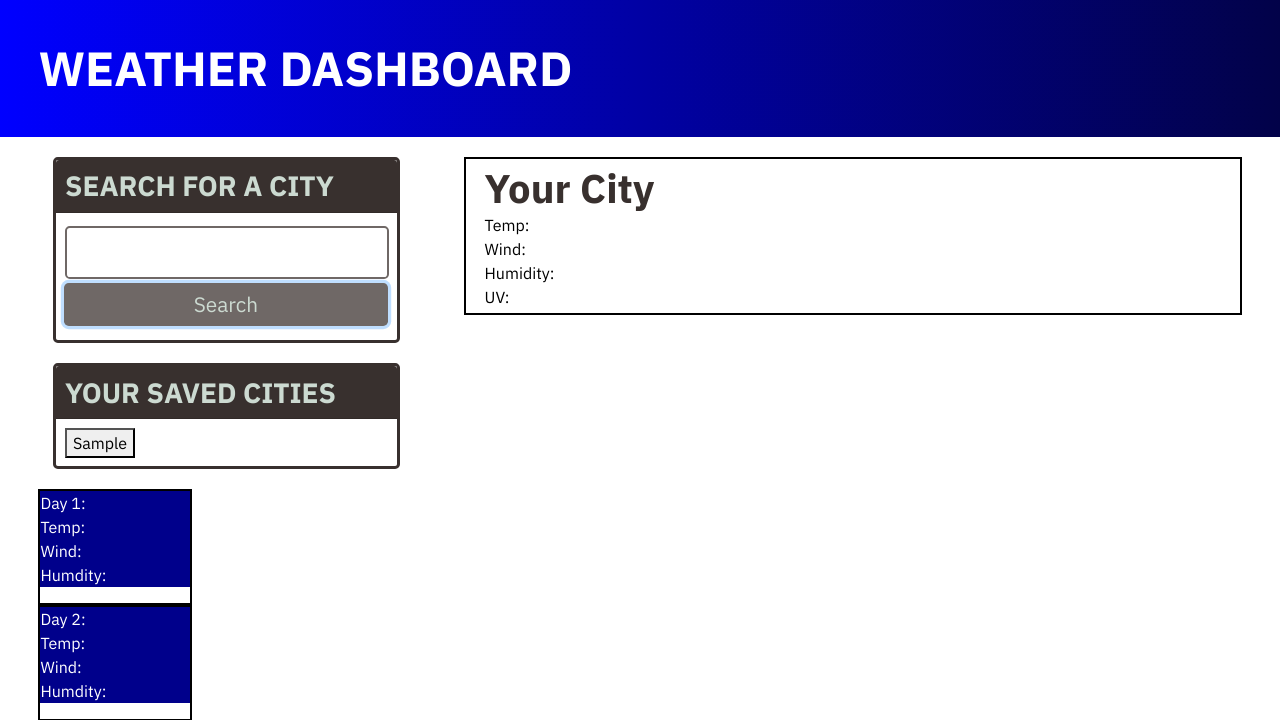
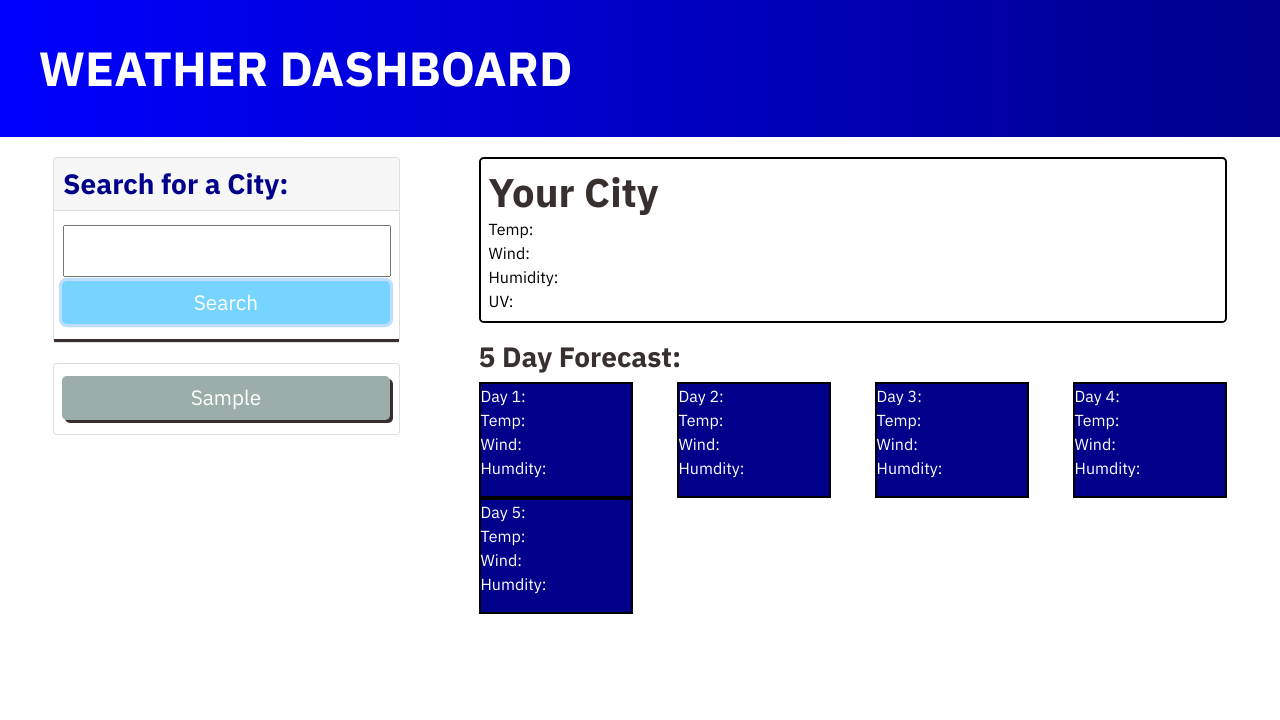
Before and after one commit to RauchDavis13/Challenge6, a plain HTML site: page index.html in a window 1280 px wide. Both pictures are taken after typing "Sample" into the empty fields and a click on the button "Search". Shown: the top 720 px of the page. Drawn offline with nearby package versions, Linux system fonts and the light colour scheme; no server answers.

Commit message:
styling done

```diff
--- a/assets/script.js
+++ b/assets/script.js
@@ -24,18 +24,9 @@ var dailyDateValue;
 // array for saved cities
 var cityHistory = [];
 
-
-
-
 displayCity.textContent= ("Your City");
 
-console.log(cityHistory);
-console.log(localStorage);
-
-
-console.log(cityHistory);
-console.log(cityHistory.length);
-
+// loads ciyHistory array from local storage at page load/refresh
 window.addEventListener('load', (event) => {
   console.log('The page has fully loaded');
   // loads data from local storage
@@ -49,9 +40,8 @@ window.addEventListener('load', (event) => {
 
 });
 
+// sends saved cities to be loaded into saved user city buttons
 var citySaved = function() {
-  console.log(cityHistory.length);
-
   if(cityHistory.length <= 0) {
     return
   }
@@ -63,9 +53,6 @@ var citySaved = function() {
     }
   }
 };
-
-
-
 
 // checks incoming city string input and passes unique cities to array for saved cities
 var citySave = function(cityName) {
@@ -87,6 +74,7 @@ var cityLoad = function(cityName) {
   var savedEl = document.createElement("button");
   //savedEl.classList (justify-content-center);
   savedEl.textContent = cityName;
+  savedEl.className = "btn2";
   console.log(savedEl.textContent);
   savedCityEl.appendChild(savedEl);
 
@@ -110,6 +98,7 @@ var fetchWeather = function(cityCoord) {
 
   var weatherUrl = "https://api.openweathermap.org/data/2.5/onecall?lat=" + lat + "&lon=" + lon + "&units=imperial&appid=f75cb668c488053420a8d04b3b31fdd5"
 
+  // calls open weather api from city coordinates
   fetch(weatherUrl)
     .then(function(response) {
       return response.json();
@@ -143,27 +132,29 @@ var fetchWeather = function(cityCoord) {
     console.log(iconGet);
     console.log(current_icon);
 
-
-
     console.log(weatherCriteria.weatherIcon);
 
     console.log(weatherCriteria);
+
+    // loads current weather data to html
     currentTempSpan.textContent = (weatherCriteria.currentTemp);
     currentWindSpan.textContent = (weatherCriteria.currentWind);
     currentHumidSpan.textContent = (weatherCriteria.currentHumidity);
     currentUvSpan.textContent = (weatherCriteria.currentUv);
 
+    // handles defining and loading 5 day forecast data
     var infoLoad = function() {
       for(var i = 0; i<=5; i++ ) {
         dayCount = i;
         var dailyWeather = {
           dailyIcon: data.daily[i + 1].weather[0].icon,
-              dailyDate: data.daily[i + 1].dt,
+          dailyDate: data.daily[i + 1].dt,
           dailyHumidity: data.daily[i + 1].humidity,
           dailyTemp: data.daily[i + 1].temp.day,
           dailyWind: data.daily[i + 1].wind_speed
         }
 
+        // handles turning unix timestamp into readable date
         dateCode = dailyWeather.dailyDate;
         var dateString = new Date(dateCode * 1000).toLocaleDateString("en-US");
 
@@ -173,41 +164,35 @@ var fetchWeather = function(cityCoord) {
         var windDaily = i + 1 + "Wind";
         var humidDaily = i + 1 + "Humidity";
 
+        // connects to daily weather data containers
         var daily_date = document.getElementById(dateDaily);
         var daily_temp = document.getElementById(tempDaily);
         var daily_humidity = document.getElementById(humidDaily);
         var daily_wind = document.getElementById(windDaily);
 
-
+        // loads daily weather containers
         daily_date.textContent = (dateString);
         daily_temp.textContent = (dailyWeather.dailyTemp);
         daily_wind.textContent = (dailyWeather.dailyWind);
         daily_humidity.textContent = (dailyWeather.dailyHumidity);
       }
     }
-
     infoLoad();
-
     })
   .catch(function(error) {
     console.error(error);
   })
 };
 
-
-
-
-
+// handles city search event
 var formSubmitHandler = function(event) {
   // prevent page from refreshing
   event.preventDefault();
 
-  // get value from input element
+  // get value(city name) from input element
   var cityName = cityInputEl.value.trim();
-  console.log(cityName);
 
-
-
+  // sends cityName to both fetchLocation and citySave functions
   if (cityName) {
     fetchLocation(cityName);
     citySave(cityName);
@@ -221,8 +206,7 @@ var formSubmitHandler = function(event) {
   }
 };
 
-
-
+// uses calls geolocator api and loads cityName to define lat and lon data for weather api
 var fetchLocation = function(cityName) {
   console.log(cityName);
 
@@ -236,16 +220,13 @@ var fetchLocation = function(cityName) {
       return response.json();
     })
     .then (function(data) {
+      // viewable geolocation api data in console log
       console.log("data", data);
       if(!data[0]) {
         alert("City not found");
       } else {
-        console.log(data[0].lat);
         var cityCoord = {name: (cityName), lat: data[0].lat, lon: data[0].lon};
-        console.log(cityCoord)
         fetchWeather(cityCoord);
-
-
       }
     })
     .catch(function(error) {
--- a/assets/style.css
+++ b/assets/style.css
@@ -1,8 +1,9 @@
 :root {
-  --primary: #ccdad1;
+  --primary: darkblue;
   --secondary: #9caea9;
-  --tertiary: #788585;
-  --light-dark: #6f6866;
+  --tertiary: #dcdddd;
+  --light-dark: rgb(119, 212, 255);
+  --white: rgb(255, 255, 255);
   --dark: #38302e;
   --border-radius: .3rem;
 }
@@ -14,7 +15,7 @@
 .hero{
   justify-content: center;
   padding: 3%;
-  background-image: linear-gradient(to right, blue, rgb(2, 2, 73));
+  background-image: linear-gradient(to right, blue, var(--primary));
 }
 
 .app-title {
@@ -36,12 +37,14 @@ body {
 
 #main-top {
   color: black;
-  border: black 2px solid;
   height: 70%;
 }
 
+#user-form {
+  border-bottom:  solid var(--dark);
+}
 
-#main-top, h1 {
+#main-top, h1, .btn2 {
   text-transform: capitalize;
 }
 .dateDisplay {
@@ -52,8 +55,18 @@ body {
   color: black;
 }
 
+.current-box {
+  border: black 2px solid;
+  border-radius: var(--border-radius);
+}
+
+.five-text {
+  margin: 1rem auto 0.5rem 0;
+}
+
 .dayBox {
   border: black 2px solid;
+  /* line-height: 1.5; */
 }
 
 .five-day {
@@ -62,8 +75,10 @@ body {
 
 .daily {
   list-style-type: none;
+  /* line-height: 1.5; */
   padding-left: 0;
   width: 150px;
+  height: 100%;
   color: white;
   background-color: darkblue;
 }
@@ -89,6 +104,8 @@ p {
   font-size: 1.2rem;
 }
 
+
+
  .btn {
   font-size: 1.3rem;
   text-decoration:none;
@@ -97,7 +114,7 @@ p {
   display: block;
   margin: 5px 0;
   border-radius: var(--border-radius);
-  color: var(--primary);
+  color: var(--white);
   border: none;
   outline: none;
   background-color: var(--light-dark);
@@ -139,7 +156,55 @@ p {
   box-shadow: 2px 2px var(--dark);
 }
 
+.btn2 {
+  font-size: 1.3rem;
+  text-decoration:none;
+  padding: 6px 5px;
+  width: 100%;
+  display: block;
+  margin: 5px 0;
+  border-radius: var(--border-radius);
+  color: var(--white);
+  border: none;
+  outline: none;
+  background-color: var(--secondary);
+  box-shadow: 3px 3px var(--dark);
+  transform: translate(-1px, -1px);
+}
 
+ .btn2:hover {
+  color: var(--primary);
+  background-color: var(--tertiary);
+  transform: translate(0, 0);
+  box-shadow: 2px 2px var(--dark);
+}
+
+.btn2-inline {
+  display: inline;
+}
+
+.btn2-back {
+  border-radius: var(--border-radius);
+  color: var(--primary);
+  border: none;
+  outline: none;
+  background-color: var(--light-dark);
+  box-shadow: 3px 3px var(--secondary);
+  transform: translate(-1px, -1px);
+  display: inline-block;
+  width: auto;
+  margin-top: 20px;
+  padding: 15px;
+  text-decoration: none;
+  font-size: 1.2rem;
+}
+
+ .btn2-back:hover {
+  color: var(--primary);
+  background-color: var(--tertiary);
+  transform: translate(0, 0);
+  box-shadow: 2px 2px var(--dark);
+}
 .list-group {
   padding: 0;
   list-style: none;
@@ -161,7 +226,7 @@ p {
 .status-icon {
   padding: 2px 5px;
   margin: 0 5px;
-  background-color: rgba(255,255,255, 1);
+  border: 2px solid var(--secondary);
   border-radius: var(--border-radius);
 }
 
@@ -176,15 +241,14 @@ p {
 /* CARDS */
 .card {
   margin: 0 0 20px 0;
-  border: 3px solid var(--dark);
-  border-radius: var(--border-radius);
+
 }
 
 .card-header {
   color: var(--primary);
-  background-color: var(--dark);
+  background-color: none;
   padding: 2.5%;
-  border-radius: calc(.18rem - 1px) calc(.18rem - 1px) 0 0;
+  border-radius: calc(.18rem - 1px) calc(.18rem - 1px) 0 0; */
 }
 
 .card-body {
@@ -208,8 +272,8 @@ p {
   padding: 3%;
   margin: 5px 0;
   font-size: 1.2rem;
-  border: 2px solid var(--light-dark);
-  border-radius: var(--border-radius);
+  /* border: 2px solid var(--light-dark);
+  border-radius: var(--border-radius); */
 }
 
 /* HEIGHT / WIDTH UTILS */
--- a/index.html
+++ b/index.html
@@ -21,7 +21,7 @@
   <main class="flex-row justify-space-between">
     <div class="col-12 col-md-4">
       <div class="card">
-        <h3 class="card-header text-uppercase">Search for a City</h3>
+        <h3 class="card-header">Search for a City:</h3>
         <form id="user-form" class="card-body">
           <input name="citySearch" id="cityName" type="text" autofocus="true" class="form-input" />
           <button type="submit" class="btn">Search</button>
@@ -29,15 +29,16 @@
       </div>
 
       <div class="card">
-        <h3 class="card-header text-uppercase">Your Saved Cities</h3>
+        <!-- <h4 class="card-header justify-content-center text-uppercase">Saved Cities</h4> -->
         <div id="saved-cities" class="card-body">
 
        </div>
       </div>
     </div>
     <!-- <div id="weatherDisp" class="weatherDisp"> -->
-      <div id="main-top" class="h-10 col-12 col-md-8 ">
-        <div id="currentBox" class=" m-1 current-box">
+    <div id="main-top" class="h-10 col-12 col-md-8 ">
+      <div id="currentShell" >
+        <div id="currentBox" class="p-2 current-box">
           <h1 id="cityDisplay" class="subtitle"> <i class="current-icon"></i><span class="dateDisplay" id="currentDateDisplay"></span></h1>
           <ul id="current-container" class="list-group">
             <li id="current-temp">Temp: <span id="currentTempSpan"></span></li>
@@ -47,7 +48,8 @@
           </ul>
         </div>
       </div>
-      <section id="five-day" class="fiveDay">
+      <h3 class="five-text">5 Day Forecast:</h3>
+      <section id="five-day" class="flex-row justify-space-between">
         <div id="day-one-container" class="dayBox">
           <ul class="daily">
             <li>Day 1: <span id="1Date"></span></li>
@@ -94,6 +96,8 @@
           </ul>
         </div>
       </section>
+    </div>
+
     <!-- </div> -->
 
   </main>
```
